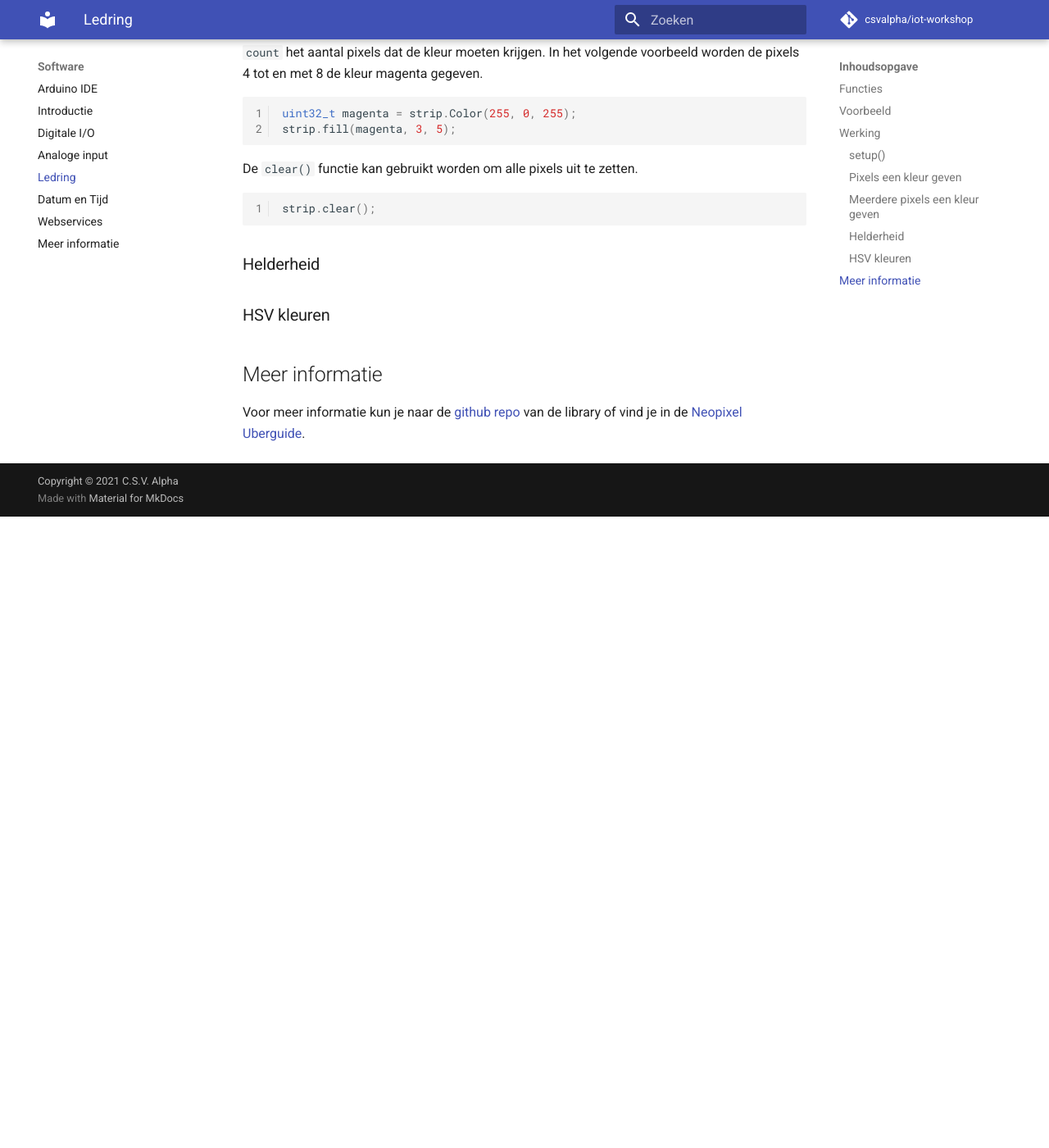
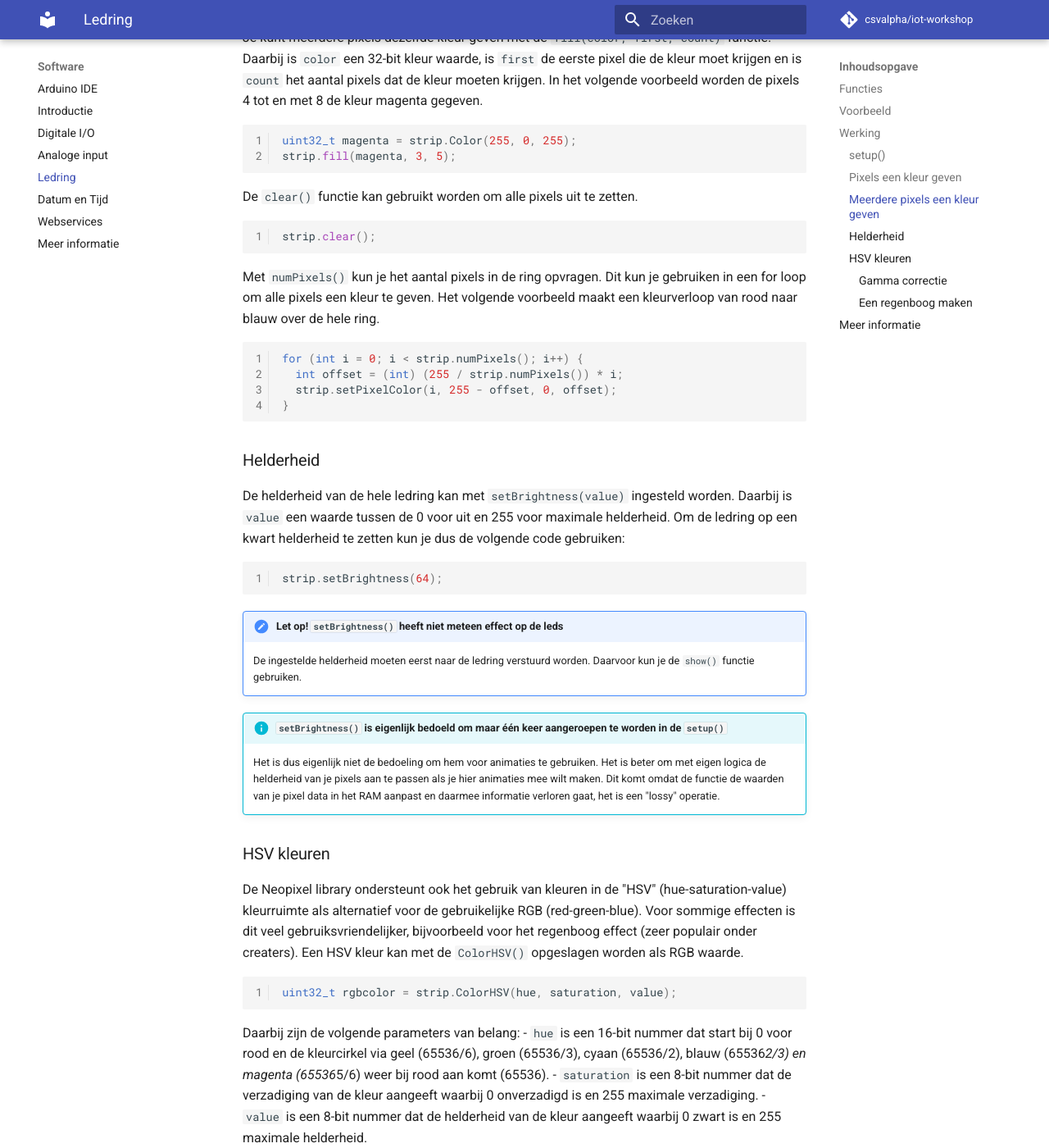
Before and after one commit to csvalpha/iot-workshop, an MkDocs documentation site: the page built from docs/software/ledring.md, in a window 1280 px wide and 1400 px high, scrolled down 4491 px. Shown: the whole window at 82% size. Built offline with MkDocs 1.6.1 and Material for MkDocs 9.7.7, drawn with Linux system fonts in a browser that asks for light colours; comment, search, counter and statistics services are not loaded; before the commit the page ends 5121 px from its top, so only the background shows below that; some of the changed text lies outside the part shown.

Commit message:
Update ledring.md

````diff
--- a/docs/software/ledring.md
+++ b/docs/software/ledring.md
@@ -16,9 +16,10 @@ De library heeft de volgende functies.
   - `getBrightness()` geeft de helderheid van de ledring.
   - `clear()` verwijdert alle ingestelde kleuren van elke pixel.
   - `numPixels()` geeft het aantal pixels in de ledring.
+  - `gamma32(color)` geeft een gamma gecorigeerde kleurwaarde terug.
 
 ## Voorbeeld
-```c++
+```arduino
 #include <Adafruit_NeoPixel.h>
 
 // Which pin on the ESP is connected to the NeoPixels?
@@ -138,12 +139,12 @@ void theaterChaseRainbow(int wait) {
 
 ## Werking
 Allereerst moet de library toegevoegd worden aan de applicatie.
-```c++
+```arduino
 #include <Adafruit_NeoPixel.h>
 ```
 
 Vervolgens slaan we op aan welke pin de ledring verbonden is en hoeveel pixels er op de ring zitten, in ons geval pin `D4` en 60 pixels. Daarna maken we een Neopixel strip object aan.
-```c++
+```arduino
 #define LED_PIN D4
 #define LED_COUNT 60
 Adafruit_NeoPixel strip(LED_COUNT, LED_PIN, NEO_GRB + NEO_KHZ800);
@@ -151,7 +152,7 @@ Adafruit_NeoPixel strip(LED_COUNT, LED_PIN, NEO_GRB + NEO_KHZ800);
 
 ### setup()
 In de `setup()` initializeren we het strip object door de `begin()` functie aan te roepen en zetten we alle pixels uit door de `show()` functie aan te roepen.
-```c++
+```arduino
 void setup() {
   strip.begin();
   strip.show();
@@ -160,12 +161,12 @@ void setup() {
 
 ### Pixels een kleur geven
 De kleur van een pixel kan ingesteld worden door middel van de `setPixelColor(n, red, green, blue)`. Daar bij is n het nummer van de pixel in de ring en zijn de kleuren gegeven als een getal tussen de 0 en 255. Het volgende voorbeeld zet de kleur van de 12e pixel naar magenta.
-```c++
+```arduino
 strip.setPixelColor(11, 255, 0, 255);
 ```
 
 Een alternatief is om de kleur van de pixel in te stellen met een kleurwaarde met de `setPixelColor(n, color)` functie. Daarvoor kun je de waarde van een kleur in een 32 bit getal opslaan zodat je hem later kunt hergebruiken. Hiervoor kun je de `Color(red, green, blue)` functie gebruiken. Het volgende voorbeeld slaat de kleur magenta op in een variabele en zet vervolgens de kleur van de 12e pixel naar magenta.
-```c++
+```arduino
 uint32_t magenta = strip.Color(255, 0, 255);
 strip.setPixelColor(11, magenta);
 ```
@@ -174,25 +175,71 @@ strip.setPixelColor(11, magenta);
     De ingestelde kleuren moeten eerst naar de ledring verstuurd worden. Daarvoor kun je de `show()` functie gebruiken.
 
 De `show()` functie zorgt ervoor dat de voor de pixels ingestelde kleuren weergeven op de ledring.
-```c++
+```arduino
 strip.show();
 ```
 
 ### Meerdere pixels een kleur geven
 Je kunt meerdere pixels dezelfde kleur geven met de `fill(color, first, count)` functie. Daarbij is `color` een 32-bit kleur waarde, is `first` de eerste pixel die de kleur moet krijgen en is `count` het aantal pixels dat de kleur moeten krijgen. In het volgende voorbeeld worden de pixels 4 tot en met 8 de kleur magenta gegeven.
-```c++
+```arduino
 uint32_t magenta = strip.Color(255, 0, 255);
 strip.fill(magenta, 3, 5);
 ```
 
 De `clear()` functie kan gebruikt worden om alle pixels uit te zetten.
-```c++
+```arduino
 strip.clear();
 ```
 
+Met `numPixels()` kun je het aantal pixels in de ring opvragen. Dit kun je gebruiken in een for loop om alle pixels een kleur te geven. Het volgende voorbeeld maakt een kleurverloop van rood naar blauw over de hele ring.
+```arduino
+for (int i = 0; i < strip.numPixels(); i++) {
+  int offset = (int) (255 / strip.numPixels()) * i;
+  strip.setPixelColor(i, 255 - offset, 0, offset);
+}
+```
+
 ### Helderheid
+De helderheid van de hele ledring kan met `setBrightness(value)` ingesteld worden. Daarbij is `value` een waarde tussen de 0 voor uit en 255 voor maximale helderheid. Om de ledring op een kwart helderheid te zetten kun je dus de volgende code gebruiken:
+```arduino
+strip.setBrightness(64);
+```
+
+!!! caution "Let op! `setBrightness()` heeft niet meteen effect op de leds"
+    De ingestelde helderheid moeten eerst naar de ledring verstuurd worden. Daarvoor kun je de `show()` functie gebruiken.
+
+!!! info "`setBrightness()` is eigenlijk bedoeld om maar één keer aangeroepen te worden in de `setup()`"
+    Het is dus eigenlijk niet de bedoeling om hem voor animaties te gebruiken. Het is beter om met eigen logica de helderheid van je pixels aan te passen als je hier animaties mee wilt maken. Dit komt omdat de functie de waarden van je pixel data in het RAM aanpast en daarmee informatie verloren gaat, het is een "lossy" operatie.
 
 ### HSV kleuren
+De Neopixel library ondersteunt ook het gebruik van kleuren in de "HSV" (hue-saturation-value) kleurruimte als alternatief voor de gebruikelijke RGB (red-green-blue). Voor sommige effecten is dit veel gebruiksvriendelijker, bijvoorbeeld voor het regenboog effect (zeer populair onder creaters). Een HSV kleur kan met de `ColorHSV()` opgeslagen worden als RGB waarde.
+```arduino
+uint32_t rgbcolor = strip.ColorHSV(hue, saturation, value);
+```
+Daarbij zijn de volgende parameters van belang:
+  - `hue` is een 16-bit nummer dat start bij 0 voor rood en de kleurcirkel via geel (65536/6), groen (65536/3), cyaan (65536/2), blauw (65536*2/3) en magenta (65536*5/6) weer bij rood aan komt (65536).
+  - `saturation` is een 8-bit nummer dat de verzadiging van de kleur aangeeft waarbij 0 onverzadigd is en 255 maximale verzadiging.
+  - `value` is een 8-bit nummer dat de helderheid van de kleur aangeeft waarbij 0 zwart is en 255 maximale helderheid.
+
+Als je alleen een pure kleur wilt met maximale verzadiging en helderheid dan kun je de functie ook aanroepen met allen de hue:
+```arduino
+uint32_t rgbcolor = strip.ColorHSV(hue);
+```
+#### Gamma correctie
+Als je veel met kleuren werkt zul je merken dat wanneer je faded tussen kleuren het soms lijkt alsof ze overmatig helder of flets er uit zien. Dit komt omdat nummeriek de kleurwaarden goed zijn maar de perceptie van onze ogen iets anders is. Daarvoor kun je zogenaamde gamma correctie gebruiken, hoe dat precies werkt wordt [hier uitgelegd](https://learn.adafruit.com/led-tricks-gamma-correction). De `gamma32(color)` functie neemt een RGB waarde en corrigeert deze zodat hij optisch correct is.
+```arduino
+uint32_t rgbcolor = strip.gamma32(strip.ColorHSV(hue, sat, val));
+```
+
+#### Een regenboog maken
+Stel je wilt je ledstrip voorzien van een regenboogeffect (zeer belangrijk, dit wil je weten) dan doe je dat als volgt:
+```arduino
+for(int i = 0; i < strip.numPixels(); i++) {
+  int hue = i * 65536L / strip.numPixels();
+  uint32_t color = strip.gamma32(strip.ColorHSV(hue));
+  strip.setPixelColor(c, color); // Set pixel 'c' to value 'color'
+}
+```
 
 ## Meer informatie
 Voor meer informatie kun je naar de [github repo](https://github.com/adafruit/Adafruit_NeoPixel) van de library of vind je in de [Neopixel Uberguide](https://learn.adafruit.com/adafruit-neopixel-uberguide/arduino-library-use).
````
